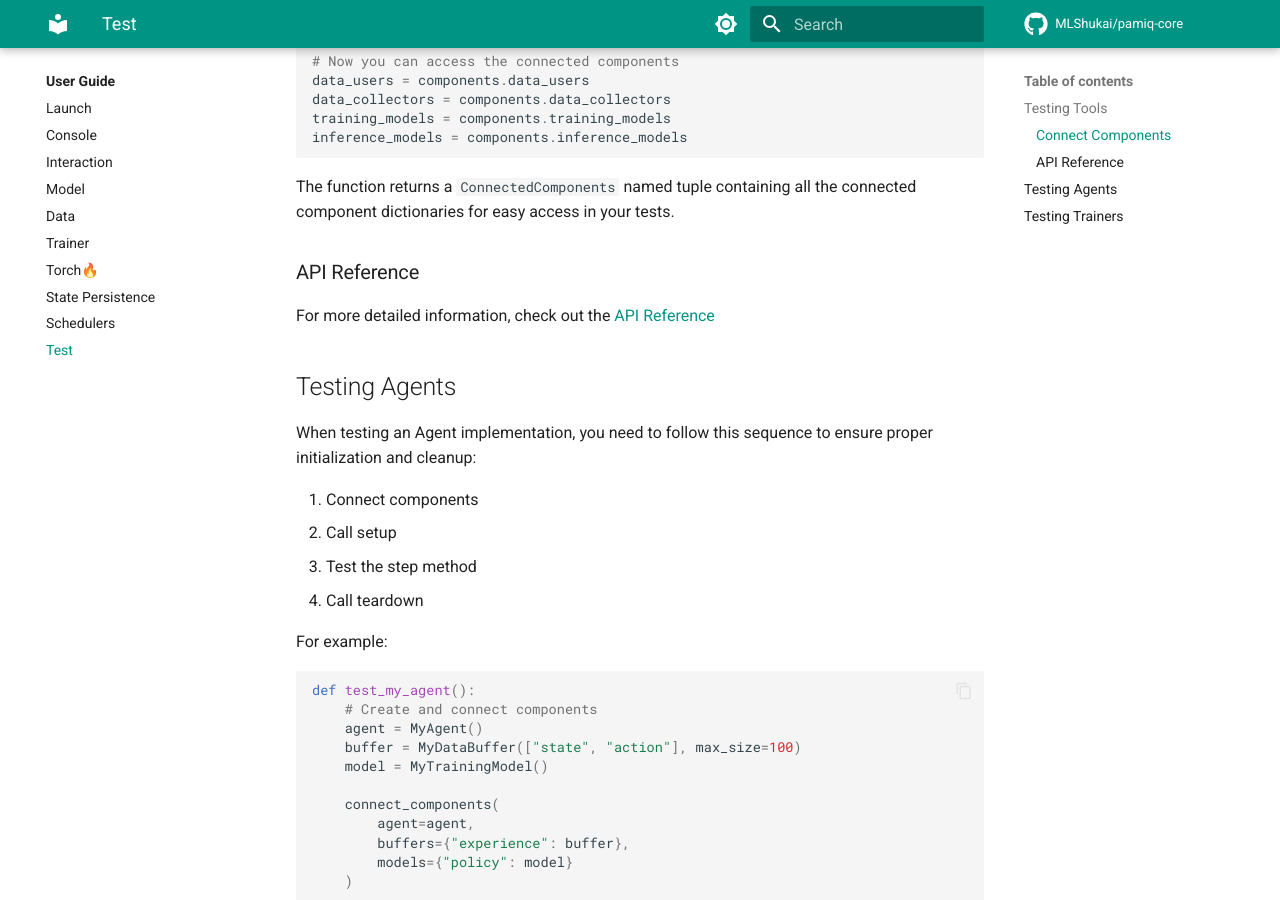
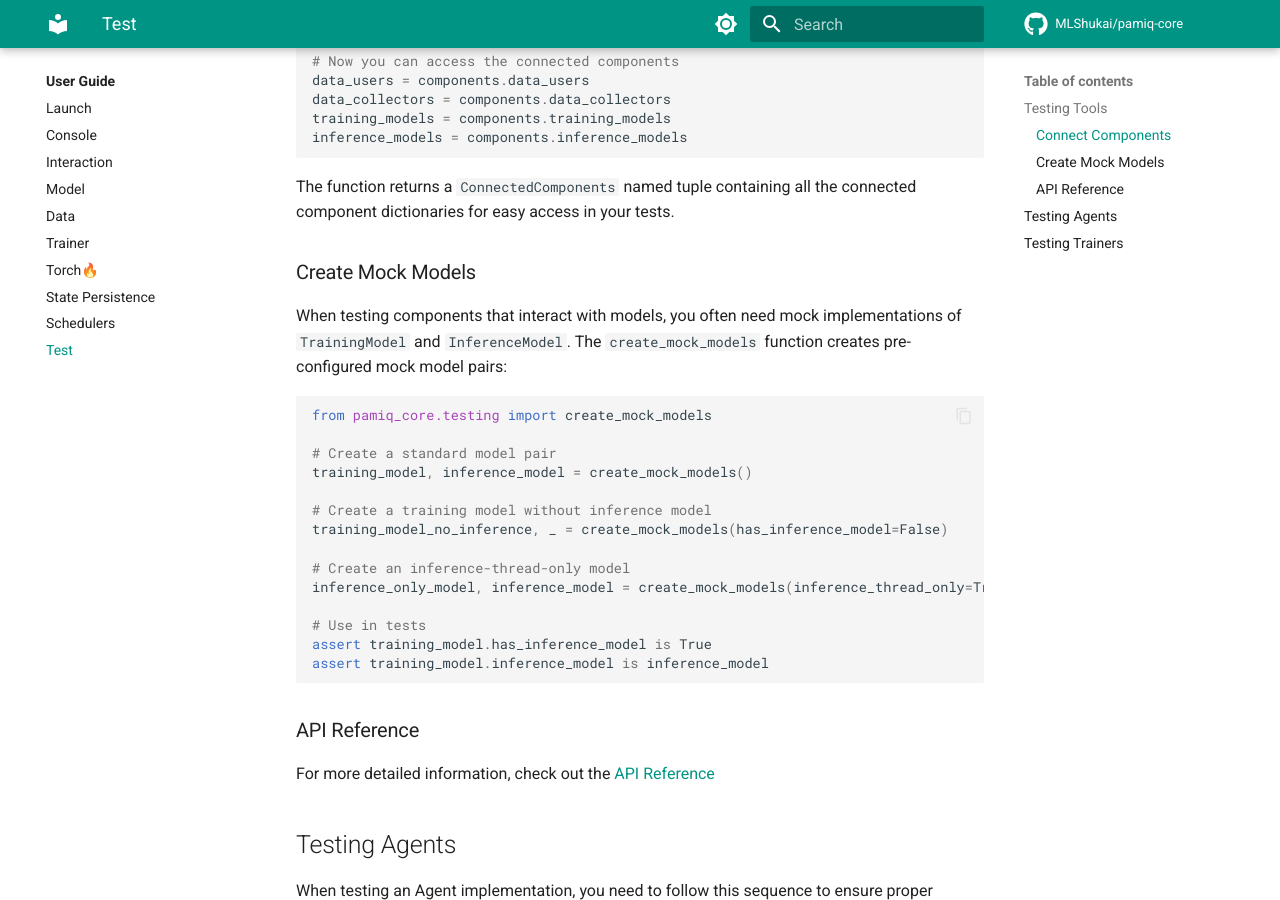
Before and after one commit to MLShukai/pamiq-core, an MkDocs documentation site: the page built from docs/user-guide/testing.md, in a window 1280 px wide and 900 px high, scrolled down 789 px. Built offline with MkDocs 1.6.1 and Material for MkDocs 9.7.7, drawn with Linux system fonts in a browser that asks for light colours; comment, search, counter and statistics services are not loaded.

Commit message:
docs(testing): add "Create Mock Models" section

````diff
--- a/docs/api/testing.md
+++ b/docs/api/testing.md
@@ -1,2 +1,3 @@
 ::: pamiq_core.testing.connect_components
 ::: pamiq_core.testing.ConnectedComponents
+::: pamiq_core.testing.create_mock_models
--- a/docs/user-guide/testing.md
+++ b/docs/user-guide/testing.md
@@ -33,6 +33,27 @@ inference_models = components.inference_models
 ```
 
 The function returns a `ConnectedComponents` named tuple containing all the connected component dictionaries for easy access in your tests.
+
+### Create Mock Models
+
+When testing components that interact with models, you often need mock implementations of `TrainingModel` and `InferenceModel`. The `create_mock_models` function creates pre-configured mock model pairs:
+
+```python
+from pamiq_core.testing import create_mock_models
+
+# Create a standard model pair
+training_model, inference_model = create_mock_models()
+
+# Create a training model without inference model
+training_model_no_inference, _ = create_mock_models(has_inference_model=False)
+
+# Create an inference-thread-only model
+inference_only_model, inference_model = create_mock_models(inference_thread_only=True)
+
+# Use in tests
+assert training_model.has_inference_model is True
+assert training_model.inference_model is inference_model
+```
 
 ### API Reference
 
````
